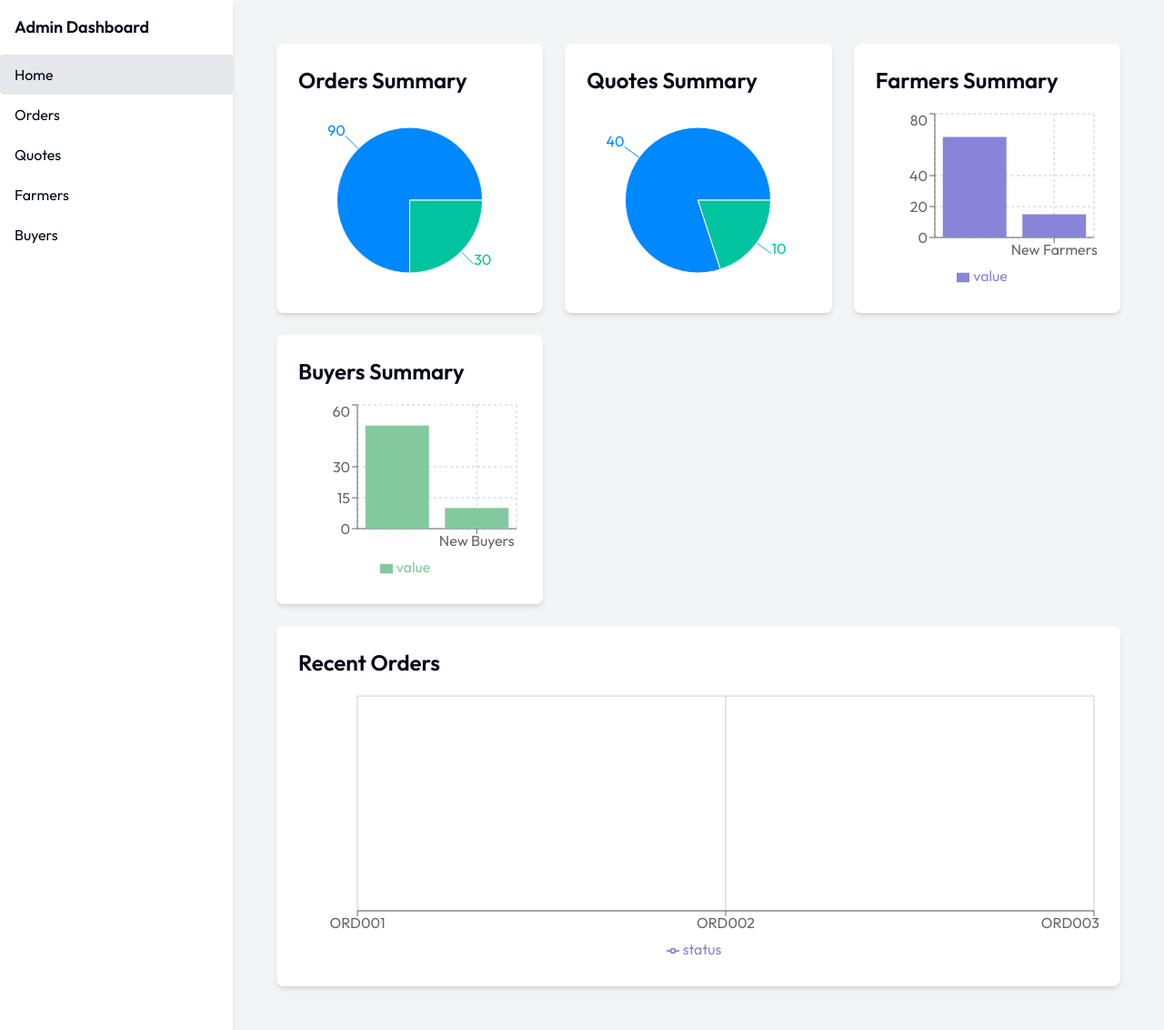
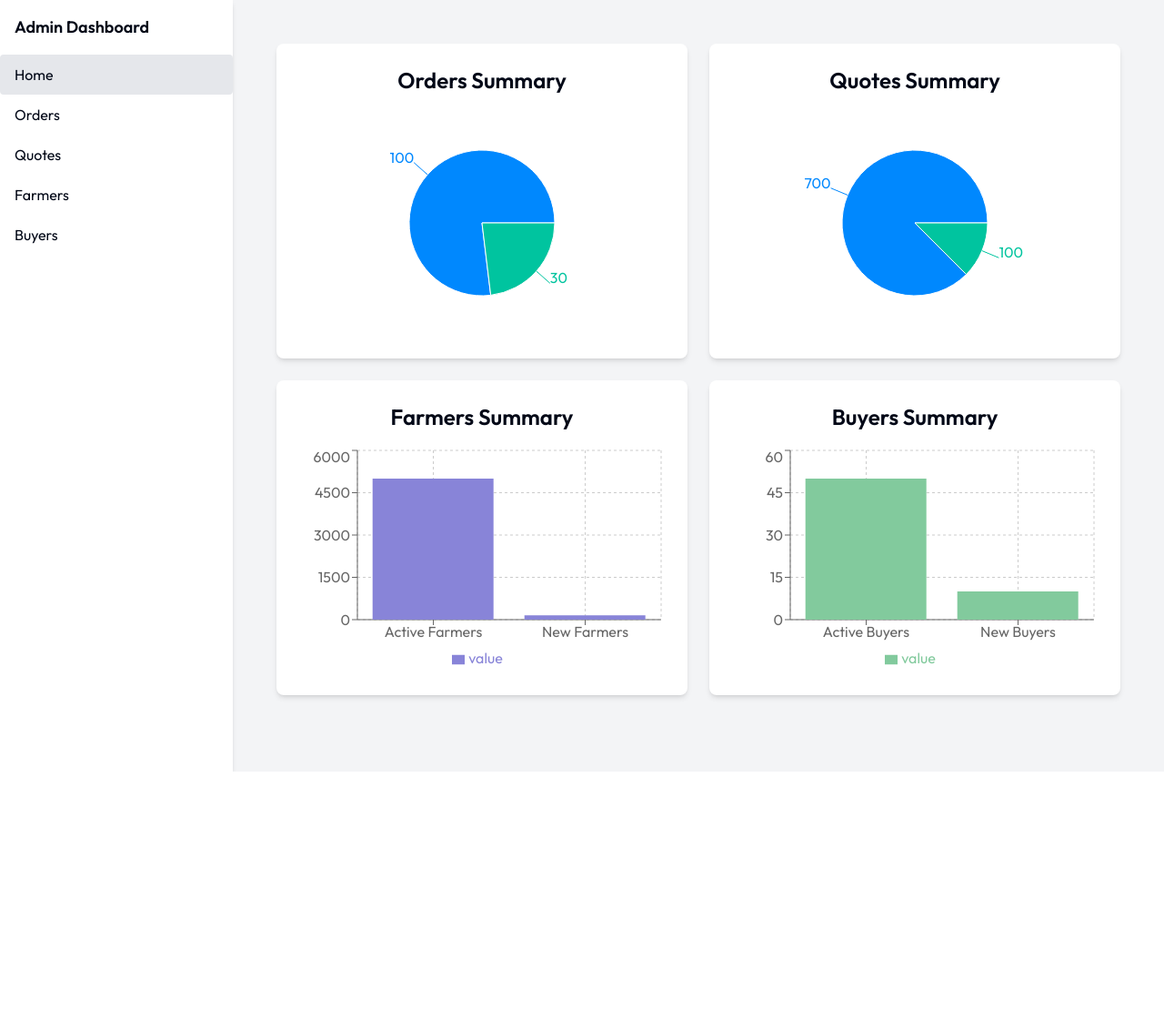
Before and after one commit to OpiniIsaac/kisofresh-frontEnd, a Next.js app: page /admin in a window 1280 px wide. Shown: the whole page at 91% size. After the commit the page ends 848 px from the top, so only its background shows below. Built offline with nearby package versions, Linux system fonts and the light colour scheme.

Commit message:
updated chart admin

```diff
--- a/app/admin/page.tsx
+++ b/app/admin/page.tsx
@@ -5,18 +5,18 @@ import { LineChart, Line, PieChart, Pie, Cell, CartesianGrid, XAxis, YAxis, Tool
 const COLORS = ['#0088FE', '#00C49F', '#FFBB28', '#FF8042'];
 
 const ordersData = [
-  { name: 'Completed Orders', value: 90 },
+  { name: 'Completed Orders', value: 100 },
   { name: 'Pending Orders', value: 30 }
 ];
 
 const quotesData = [
-  { name: 'Approved Quotes', value: 40 },
-  { name: 'Pending Quotes', value: 10 }
+  { name: 'Approved Quotes', value: 700 },
+  { name: 'Pending Quotes', value: 100 }
 ];
 
 const farmersData = [
-  { name: 'Active Farmers', value: 65 },
-  { name: 'New Farmers', value: 15 }
+  { name: 'Active Farmers', value: 5000 },
+  { name: 'New Farmers', value: 150 }
 ];
 
 const buyersData = [
@@ -24,19 +24,13 @@ const buyersData = [
   { name: 'New Buyers', value: 10 }
 ];
 
-const recentOrdersData = [
-  { id: 'ORD001', farmer: 'John Doe', buyer: 'Jane Smith', status: 'Completed' },
-  { id: 'ORD002', farmer: 'Alice Brown', buyer: 'Bob Johnson', status: 'Pending' },
-  { id: 'ORD003', farmer: 'Charlie Green', buyer: 'Daisy White', status: 'Completed' },
-];
-
 const Home = () => {
   return (
     <div className="p-6 bg-gray-100 min-h-screen">
-      <div className="grid grid-cols-1 md:grid-cols-2 lg:grid-cols-3 gap-6">
+      <div className="grid grid-cols-1 md:grid-cols-2 lg:grid-cols-2 xl:grid-cols-2 gap-6">
         <div className="bg-white p-6 rounded-lg shadow-md hover:shadow-lg transition-shadow duration-300">
-          <h2 className="text-2xl font-semibold mb-4">Orders Summary</h2>
-          <ResponsiveContainer width="100%" height={200}>
+          <h2 className="text-2xl font-semibold mb-4 text-center">Orders Summary</h2>
+          <ResponsiveContainer width="100%" height={250}>
             <PieChart>
               <Pie data={ordersData} dataKey="value" nameKey="name" cx="50%" cy="50%" outerRadius={80} label>
                 {ordersData.map((entry, index) => (
@@ -49,8 +43,8 @@ const Home = () => {
         </div>
 
         <div className="bg-white p-6 rounded-lg shadow-md hover:shadow-lg transition-shadow duration-300">
-          <h2 className="text-2xl font-semibold mb-4">Quotes Summary</h2>
-          <ResponsiveContainer width="100%" height={200}>
+          <h2 className="text-2xl font-semibold mb-4 text-center">Quotes Summary</h2>
+          <ResponsiveContainer width="100%" height={250}>
             <PieChart>
               <Pie data={quotesData} dataKey="value" nameKey="name" cx="50%" cy="50%" outerRadius={80} label>
                 {quotesData.map((entry, index) => (
@@ -63,8 +57,8 @@ const Home = () => {
         </div>
 
         <div className="bg-white p-6 rounded-lg shadow-md hover:shadow-lg transition-shadow duration-300">
-          <h2 className="text-2xl font-semibold mb-4">Farmers Summary</h2>
-          <ResponsiveContainer width="100%" height={200}>
+          <h2 className="text-2xl font-semibold mb-4 text-center">Farmers Summary</h2>
+          <ResponsiveContainer width="100%" height={250}>
             <BarChart data={farmersData}>
               <CartesianGrid strokeDasharray="3 3" />
               <XAxis dataKey="name" />
@@ -77,8 +71,8 @@ const Home = () => {
         </div>
 
         <div className="bg-white p-6 rounded-lg shadow-md hover:shadow-lg transition-shadow duration-300">
-          <h2 className="text-2xl font-semibold mb-4">Buyers Summary</h2>
-          <ResponsiveContainer width="100%" height={200}>
+          <h2 className="text-2xl font-semibold mb-4 text-center">Buyers Summary</h2>
+          <ResponsiveContainer width="100%" height={250}>
             <BarChart data={buyersData}>
               <CartesianGrid strokeDasharray="3 3" />
               <XAxis dataKey="name" />
@@ -89,20 +83,6 @@ const Home = () => {
             </BarChart>
           </ResponsiveContainer>
         </div>
-
-        <div className="col-span-1 md:col-span-2 lg:col-span-3 bg-white p-6 rounded-lg shadow-md hover:shadow-lg transition-shadow duration-300">
-          <h2 className="text-2xl font-semibold mb-4">Recent Orders</h2>
-          <ResponsiveContainer width="100%" height={300}>
-            <LineChart data={recentOrdersData}>
-              <CartesianGrid stroke="#ccc" />
-              <XAxis dataKey="id" />
-              <YAxis />
-              <Tooltip />
-              <Legend />
-              <Line type="monotone" dataKey="status" stroke="#8884d8" />
-            </LineChart>
-          </ResponsiveContainer>
-        </div>
       </div>
     </div>
   );
```
